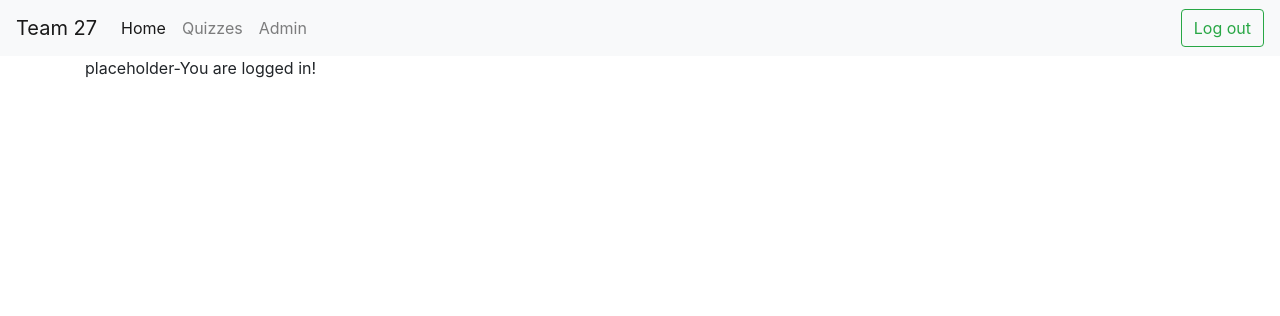
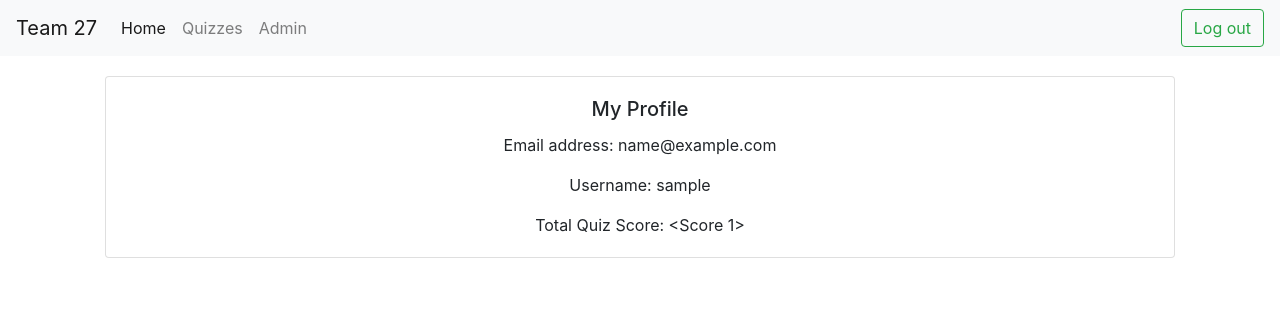
Before and after one commit to squiree98/CSC2033_Team_Project, a Flask app: template templates/profile.html in a window 1280 px wide. Shown: the top 316 px of the page. Run offline with Flask 2, Linux system fonts and the light colour scheme; a user stored in the database is signed in; tables that the repository leaves empty hold one stand-in row (values such as "Sample post"); the template is opened without the code that fills it: values that come from a table or form of the project are taken from there, most other values are stand-ins (such as "Sample title", 1, 10 or a date in 2020); some libraries are stand-ins or nearby versions.

Commit message:
Add profile view function to render the profile.html

```diff
--- a/templates/base.html
+++ b/templates/base.html
@@ -36,7 +36,7 @@
                         <a class="nav-link" href="{{ url_for('quiz.my_quizzes') }}">My Quizzes</a>
                     </li>
                     <li class="nav-item">
-                        <a class="nav-link" href="#">Profile</a>
+                        <a class="nav-link" href="{{ url_for('users.profile') }}">Profile</a>
                     </li>
                     {% endif %}
                     {% if current_user.is_authenticated and current_user.role == 'admin'%}
--- a/templates/profile.html
+++ b/templates/profile.html
@@ -1,15 +1,16 @@
 {% extends "base.html" %}
 
 {% block content %}
-<!DOCTYPE html>
-<html lang="en">
-<head>
-    <meta charset="UTF-8">
-    <title>placeholder-You are logged in!</title>
-</head>
-<body>
-placeholder-You are logged in!
-</body>
-</html>
+    {{ share.load() }}
+    <div class="card text-center"  style="margin: 20px">
+        <div class="card-body">
+            <h5 class="card-title">My Profile</h5>
+
+            <p class="card-text">Email address: {{ current_user.email }}</p>
+            <p class="card-text"> Username: {{ current_user.username }}</p>
+            <p class="card-text">Total Quiz Score: {{ score }}</p>
+      </div>
+    </div>
+
 
 {% endblock %}
```
Also changed, not shown: users/views.py (+16 -2 lines).
